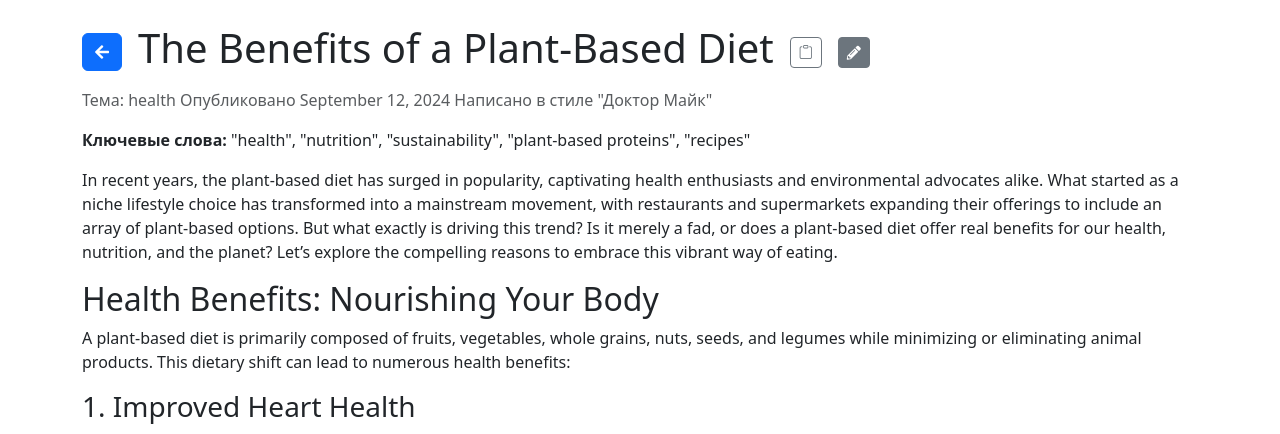
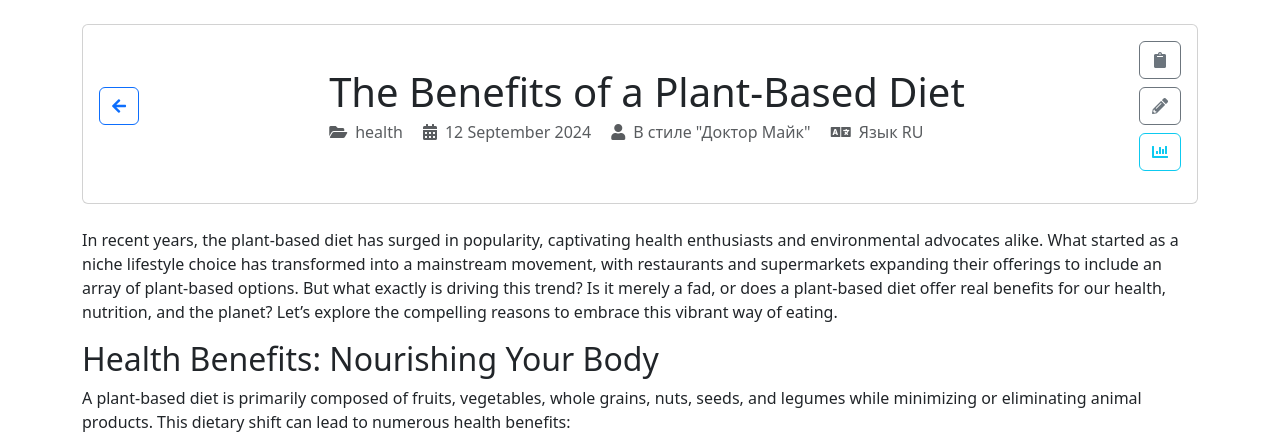
Before and after one commit to Alexander-Panov/contentMaster, a Django app: page /blog/the-benefits-of-a-plant-based-diet/ in a window 1280 px wide. Shown: the part 56-490 px from the top of the page. Run offline with Django 5.2, Linux system fonts and the light colour scheme; data comes from the database, SQL or seed files in the repository; some libraries are stand-ins or nearby versions.

Commit message:
feat: аналитика статьи fix: изменение ux при генерации статьи

```diff
--- a/src/blog_generator/models.py
+++ b/src/blog_generator/models.py
@@ -5,6 +5,8 @@ from django.db import models
 
 from django.db import models
 from pytils.translit import slugify
+
+from blog_generator.blog.blog_configs import LANGUAGES
 
 
 class Author(models.Model):
@@ -38,7 +40,7 @@ class Blog(models.Model):
     author = models.ForeignKey(Author, on_delete=models.CASCADE)
     content = models.TextField()
     niche = models.CharField(max_length=100)
-    keywords = models.CharField(max_length=200)
+    language = models.CharField(max_length=20, choices=LANGUAGES, default='russian')
     created_at = models.DateTimeField(auto_now_add=True)
     updated_at = models.DateTimeField(auto_now=True)
 
--- /dev/null
+++ b/src/blog_generator/static/js/blog_detail_utils.js
@@ -0,0 +1,91 @@
+document.addEventListener('DOMContentLoaded', function () {
+
+    //blog analytic
+    const blog = document.getElementById('blogContent');
+    const blogContent = blog.innerText;
+    const analyticsModal = document.getElementById('analyticsModal');
+    const analyticsContent = document.getElementById('analyticsContent');
+    const loadingIndicator = document.getElementById('loadingIndicator');
+    const errorMessage = document.getElementById('errorMessage');
+    let analyticsLoaded = false;
+
+    analyticsModal.addEventListener('show.bs.modal', function (event) {
+        showAnalyticsContent()
+        if (!analyticsLoaded) {
+            loadAnalytics();
+        } else {
+            showAnalyticsContent();
+        }
+    });
+
+    // copy button
+    const copyButton = document.getElementById('copyButton');
+
+    copyButton.addEventListener('click', function () {
+        // Создаем временный элемент textarea
+        const tempTextArea = document.createElement('textarea');
+        tempTextArea.value = blogContent;
+        document.body.appendChild(tempTextArea);
+
+        // Выбираем текст
+        tempTextArea.select();
+        tempTextArea.setSelectionRange(0, 99999); // Для мобильных устройств
+
+        // Копируем текст
+        document.execCommand('copy');
+
+        // Удаляем временный элемент
+        document.body.removeChild(tempTextArea);
+
+        // Изменяем иконку и текст кнопки для обратной связи
+        copyButton.innerHTML = '<i class="bi bi-check"></i>';
+        copyButton.classList.add('btn-success');
+        copyButton.classList.remove('btn-outline-secondary');
+
+        // Возвращаем исходный вид кнопки через 2 секунды
+        setTimeout(() => {
+            copyButton.innerHTML = '<i class="bi bi-clipboard"></i>';
+            copyButton.classList.remove('btn-success');
+            copyButton.classList.add('btn-outline-secondary');
+        }, 2000);
+    });
+
+    function loadAnalytics() {
+        loadingIndicator.style.display = 'block';
+        analyticsContent.style.display = 'none';
+        errorMessage.innerHTML = ''
+
+        // Отправляем запрос на сервер для получения аналитики
+        fetch(blog.dataset.blogAnalyticAction)
+            .then(response => response.json())
+            .then(data => {
+                document.getElementById('wordCount').textContent = data.word_count + ' ' + getWordForm(data.word_count, ['слово', 'слова', 'слов']);
+                document.getElementById('symbolCount').textContent = data.symbol_count + ' ' + getWordForm(data.symbol_count, ['символ', 'символа', 'символов']);
+
+                const keywordsList = document.getElementById('keywordsList');
+                keywordsList.innerHTML = '';
+                Object.entries(data.keywords).forEach(([keyword, frequency]) => {
+                    const li = document.createElement('li');
+                    li.textContent = `${keyword}: ${frequency} ${getWordForm(frequency, ['раз', 'раза', 'раз'])}`;
+                    keywordsList.appendChild(li);
+                });
+                analyticsLoaded = true;
+                showAnalyticsContent()
+            })
+            .catch(error => {
+                loadingIndicator.style.display = 'none';
+                console.error('Error:', error);
+                errorMessage.innerHTML = '<p class="text-danger">Ошибка при загрузке аналитики. Пожалуйста, попробуйте позже.</p>';
+            })
+    }
+
+    function showAnalyticsContent() {
+        loadingIndicator.style.display = 'none';
+        analyticsContent.style.display = 'block';
+    }
+
+    function getWordForm(number, forms) {
+        const cases = [2, 0, 1, 1, 1, 2];
+        return forms[(number % 100 > 4 && number % 100 < 20) ? 2 : cases[(number % 10 < 5) ? number % 10 : 5]];
+    }
+});
--- a/src/blog_generator/templates/blogs/detail.html
+++ b/src/blog_generator/templates/blogs/detail.html
@@ -1,74 +1,99 @@
 {% extends 'base.html' %}
+{% load static %}
 {% load blog_tags %}
 
 {% block title %}{{ blog.topic }}{% endblock %}
 
 {% block content %}
-    <div class="d-flex align-items-center gap-3 mb-2">
-        <a href="{% url 'blog_list' %}" class="btn btn-primary" title="Назад"><i class="fas fa-arrow-left"></i></a>
+    {#    <div class="card mb-4">#}
+    {#        <div class="card-body">#}
+    {#            <div class="d-flex justify-content-between align-items-center gap-3 mb-3">#}
+    {#                <a href="{% url 'blog_list' %}" class="btn btn-primary" title="Назад"><i class="fas fa-arrow-left"></i></a>#}
+    {#                <h1 class="card-title mb-0">{{ blog.topic }}</h1>#}
+    {#                <button id="copyButton" class="btn btn-sm btn-outline-secondary" title="Копировать содержимое">#}
+    {#                    <i class="bi bi-clipboard"></i>#}
+    {#                </button>#}
+    {#                <a href="{% url 'edit_blog' blog.slug %}" class="btn btn-sm btn-secondary" title="Редактировать">#}
+    {#                    <i class="fas fa-pencil-alt"></i>#}
+    {#                </a>#}
+    {#                <button id="showAnalytics" class="btn btn-primary mb-4" data-bs-toggle="modal"#}
+    {#                        data-bs-target="#analyticsModal">Показать аналитику статьи#}
+    {#                </button>#}
+    {#            </div>#}
+    {#            <p class="card-subtitle mb-2 text-muted">#}
+    {#                <i class="fas fa-folder-open me-2"></i>{{ blog.niche }}#}
+    {#                <i class="fas fa-calendar-alt ms-3 me-2"></i>{{ blog.created_at|date:"d F Y" }}#}
+    {#                <i class="fas fa-user ms-3 me-2"></i>В стиле "{{ blog.author.name }}"#}
+    {#            </p>#}
+    {#        </div>#}
+    {#    </div>#}
 
-
-        <h1>{{ blog.topic }}</h1>
-        <button id="copyButton" class="btn btn-sm btn-outline-secondary" title="Копировать содержимое">
-            <i class="bi bi-clipboard"></i>
-        </button>
-        <a href="{% url 'edit_blog' blog.slug %}" class="btn btn-sm btn-secondary" title="Редактировать">
-            <i class="fas fa-pencil-alt"></i>
-        </a>
+    <div class="card mb-4">
+        <div class="card-body">
+            <div class="d-flex justify-content-between align-items-center mb-3 gap-2">
+                <a href="{% url 'blog_list' %}" class="btn btn-outline-primary me-3" title="Назад к списку">
+                    <i class="fas fa-arrow-left"></i>
+                </a>
+                <div>
+                    <h1 class="card-title mb-0">{{ blog.topic }}</h1>
+                    <p class="card-subtitle mt-1 text-muted">
+                        <i class="fas fa-folder-open me-2"></i>{{ blog.niche }}
+                        <i class="fas fa-calendar-alt ms-3 me-2"></i>{{ blog.created_at|date:"d F Y" }}
+                        <i class="fas fa-user ms-3 me-2"></i>В стиле "{{ blog.author.name }}"
+                        <i class="fas fa-language ms-3 me-2"></i>Язык {{ blog.language.upper|slice:":2" }}
+                    </p>
+                </div>
+                <div class="d-flex flex-column gap-2">
+                    <button id="copyButton" class="btn btn-outline-secondary" title="Копировать содержимое">
+                        <i class="fas fa-clipboard"></i>
+                    </button>
+                    <a href="{% url 'edit_blog' blog.slug %}" class="btn btn-outline-secondary" title="Редактировать">
+                        <i class="fas fa-pencil-alt"></i>
+                    </a>
+                    <button id="showAnalytics" class="btn btn-outline-info" data-bs-toggle="modal"
+                            data-bs-target="#analyticsModal" title="Показать аналитику">
+                        <i class="fas fa-chart-bar"></i>
+                    </button>
+                </div>
+            </div>
+        </div>
     </div>
 
-
-    <p class="text-muted">
-        Тема: {{ blog.niche }}
-        Опубликовано {{ blog.created_at|date:"F d, Y" }}
-        Написано в стиле "{{ blog.author.name }}"
-    </p>
-
-    <p><strong>Ключевые слова:</strong> {{ blog.keywords }}</p>
-
-
-
-    <div id="blogContent" class="mb-4">
+    <div id="blogContent" class="mb-4" data-blog-analytic-action='{% url "blog_analytics" blog.slug %}'>
         {{ blog.content|markdown }}
     </div>
 
+    <div class="modal fade" id="analyticsModal" tabindex="-1" aria-labelledby="analyticsModalLabel" aria-hidden="true">
+        <div class="modal-dialog modal-lg">
+            <div class="modal-content">
+                <div class="modal-header">
+                    <h5 class="modal-title" id="analyticsModalLabel">Аналитика статьи</h5>
+                    <button type="button" class="btn-close" data-bs-dismiss="modal" aria-label="Close"></button>
+                </div>
+                <div class="modal-body">
+                    <div id="loadingIndicator" class="text-center" style="display: none;">
+                        <div class="spinner-border text-primary" role="status">
+                            <span class="visually-hidden">Загрузка...</span>
+                        </div>
+                        <p class="mt-2">Анализируем...</p>
+                    </div>
+                    <div id="analyticsContent">
+                        <p><strong>Количество слов:</strong> <span id="wordCount"></span></p>
+                        <p><strong>Количество символов:</strong> <span id="symbolCount"></span></p>
+                        <p><strong>Ключевые слова и их частота:</strong></p>
+                        <ul id="keywordsList"></ul>
+                    </div>
+                    <div id="errorMessage" style="display: none;"></div>
+                </div>
+                <div class="modal-footer">
+                    <button type="button" class="btn btn-secondary" data-bs-dismiss="modal">Закрыть</button>
+                </div>
+            </div>
+        </div>
+    </div>
 
 {% endblock %}
 
 {% block include_js %}
-<script>
-document.addEventListener('DOMContentLoaded', function() {
-    const copyButton = document.getElementById('copyButton');
-    const blogContent = document.getElementById('blogContent');
-
-    copyButton.addEventListener('click', function() {
-        // Создаем временный элемент textarea
-        const tempTextArea = document.createElement('textarea');
-        tempTextArea.value = blogContent.innerText;
-        document.body.appendChild(tempTextArea);
-
-        // Выбираем текст
-        tempTextArea.select();
-        tempTextArea.setSelectionRange(0, 99999); // Для мобильных устройств
-
-        // Копируем текст
-        document.execCommand('copy');
-
-        // Удаляем временный элемент
-        document.body.removeChild(tempTextArea);
-
-        // Изменяем иконку и текст кнопки для обратной связи
-        copyButton.innerHTML = '<i class="bi bi-check"></i> Скопировано';
-        copyButton.classList.add('btn-success');
-        copyButton.classList.remove('btn-outline-secondary');
-
-        // Возвращаем исходный вид кнопки через 2 секунды
-        setTimeout(() => {
-            copyButton.innerHTML = '<i class="bi bi-clipboard"></i>';
-            copyButton.classList.remove('btn-success');
-            copyButton.classList.add('btn-outline-secondary');
-        }, 2000);
-    });
-});
-</script>
+    <script src="{% static 'js/blog_detail_utils.js' %}"></script>
 {% endblock %}
--- a/src/blog_generator/templates/blogs/form.html
+++ b/src/blog_generator/templates/blogs/form.html
@@ -4,7 +4,7 @@
 
 {% block content %}
     <div class="d-flex align-items-center gap-3 mb-4">
-        <a href="{% url 'blog_list' %}" class="btn btn-secondary" title="Назад"><i class="fas fa-arrow-left"></i></a>
+        <a href="{% if blog %}{% url 'blog_detail' blog.slug %}{% else %}{% url 'blog_list'%}{% endif %}" class="btn btn-secondary" title="Назад"><i class="fas fa-arrow-left"></i></a>
 
         <h1>{% if blog %}Редактировать{% else %}Создать Новый{% endif %} Блог</h1>
     </div>
--- a/src/blog_generator/urls.py
+++ b/src/blog_generator/urls.py
@@ -13,6 +13,7 @@ urlpatterns = [
     path('blog/', views.blog_list, name='blog_list'),
     path('blog/new/', views.create_or_edit_blog, name='create_blog'),
     path('blog/edit/<slug:slug>/', views.create_or_edit_blog, name='edit_blog'),
+    path('blog/<slug:slug>/analytics/', views.blog_analytics, name='blog_analytics'),
     path('blog/<slug:slug>/', views.blog_detail, name='blog_detail'),
 
     path('generate/topics/', views.generate_topics, name='generate_topics'),
--- a/src/blog_generator/views.py
+++ b/src/blog_generator/views.py
@@ -8,9 +8,10 @@ from django.views.decorators.http import require_POST
 
 from django.conf import settings
 
-from .ai.blog_configs import MODELS, LANGUAGES, STYLES
-from .ai.generate_blog import generate_blog_topics, generate_blog
-from .ai.generate_blog_mock import generate_blog_mock, generate_blog_topics_mock
+from .blog.blog_configs import MODELS, LANGUAGES, STYLES
+from .blog.generate_blog import generate_blog_topics, generate_blog
+from .blog.generate_blog_mock import generate_blog_mock, generate_blog_topics_mock
+from .blog.utils import clear_markdown, word_statistics, symbol_statistics, keywords_statistics
 from .models import Author, CelebrityAuthor, ProfileAuthor, Blog
 from .forms import AuthorForm, BlogForm, ContentGenerationForm
 
@@ -77,12 +78,7 @@ def create_or_edit_blog(request, slug=None):
             blog = form.save()
             return redirect('blog_detail', slug=blog.slug)
     else:
-        # Проверяем, есть ли сгенерированные данные в сессии
-        generated_data = request.session.pop('generated_blog_data', None)
-        if generated_data and not blog:
-            form = BlogForm(initial=generated_data)
-        else:
-            form = BlogForm(instance=blog)
+        form = BlogForm(instance=blog)
 
     return render(request, 'blogs/form.html', {'form': form, 'blog': blog})
 
@@ -126,18 +122,13 @@ async def generate_content(request):
         keywords = form.cleaned_data['keywords']
         word_count = form.cleaned_data['word_count']
         author_id = form.cleaned_data['author_id']
-
         language_model = form.cleaned_data['language_model']
         language = form.cleaned_data['language']
         style = form.cleaned_data['style']
 
         # Вызов асинхронной функции generate_blog
         try:
-            def get_author(author_id):
-                # Сохраняем данные в сессии
-                return Author.objects.get(id=author_id)
-
-            author = await sync_to_async(get_author)(author_id)
+            author = await sync_to_async(Author.objects.get)(id=author_id)
 
             if settings.TEST:
                 generate_blog_function = generate_blog_mock
@@ -150,19 +141,15 @@ async def generate_content(request):
                                                              style)
 
             # Создание нового блога со сгенерированным контентом
-            def save_data_to_session():
-                # Сохраняем данные в сессии
-                request.session['generated_blog_data'] = {
-                    'topic': topic,
-                    'content': generated_content,
-                    'niche': niche,
-                    'keywords': keywords,
-                    'author': author_id,
-                }
+            new_blog = await sync_to_async(Blog.objects.create)(
+                topic=topic,
+                author=author,
+                content=generated_content,
+                niche=niche,
+                language=language
+            )
 
-            await sync_to_async(save_data_to_session)()
-
-            return JsonResponse({'success': True, 'redirect_url': reverse('create_blog')})
+            return JsonResponse({'success': True, 'redirect_url': reverse('blog_detail', args=[new_blog.slug])})
         except Exception as e:
             return JsonResponse({'success': False, 'error': str(e)})
 
@@ -170,3 +157,16 @@ async def generate_content(request):
                                                         'models': MODELS,
                                                         'languages': LANGUAGES,
                                                         'styles': STYLES})
+
+
+def blog_analytics(request, slug):
+    blog = get_object_or_404(Blog, slug=slug)
+    cleared_content = clear_markdown(blog.content)
+
+    analytics = {
+        'word_count': word_statistics(cleared_content),
+        'symbol_count': symbol_statistics(cleared_content),
+        'keywords': keywords_statistics(cleared_content, lang=blog.language)
+    }
+
+    return JsonResponse(analytics)
--- a/src/contentMaster/settings/local.py
+++ b/src/contentMaster/settings/local.py
@@ -1,7 +1,7 @@
 from .base import *
 
 DEBUG = True
-TEST = False  # Тестовый режим (вместо обращений к openai используются заглушки
+TEST = True  # Тестовый режим (вместо обращений к openai используются заглушки
 
 DATABASES = {
     'default': {
```
Also changed, not shown: src/blog_generator/blog/utils.py (added, +68 -0 lines), src/blog_generator/forms.py (+5 -6 lines), src/blog_generator/templates/blogs/list.html (+13 -6 lines), README.md, src/blog_generator/blog/__init__.py (added), src/blog_generator/blog/blog_configs.py (renamed from src/blog_generator/ai/blog_configs.py), src/blog_generator/blog/generate_blog.py (renamed from src/blog_generator/ai/generate_blog.py), src/blog_generator/blog/generate_blog_mock.py (renamed from src/blog_generator/ai/generate_blog_mock.py), src/blog_generator/migrations/0008_remove_blog_keywords_blog_language_alter_author_tone.py (added).
